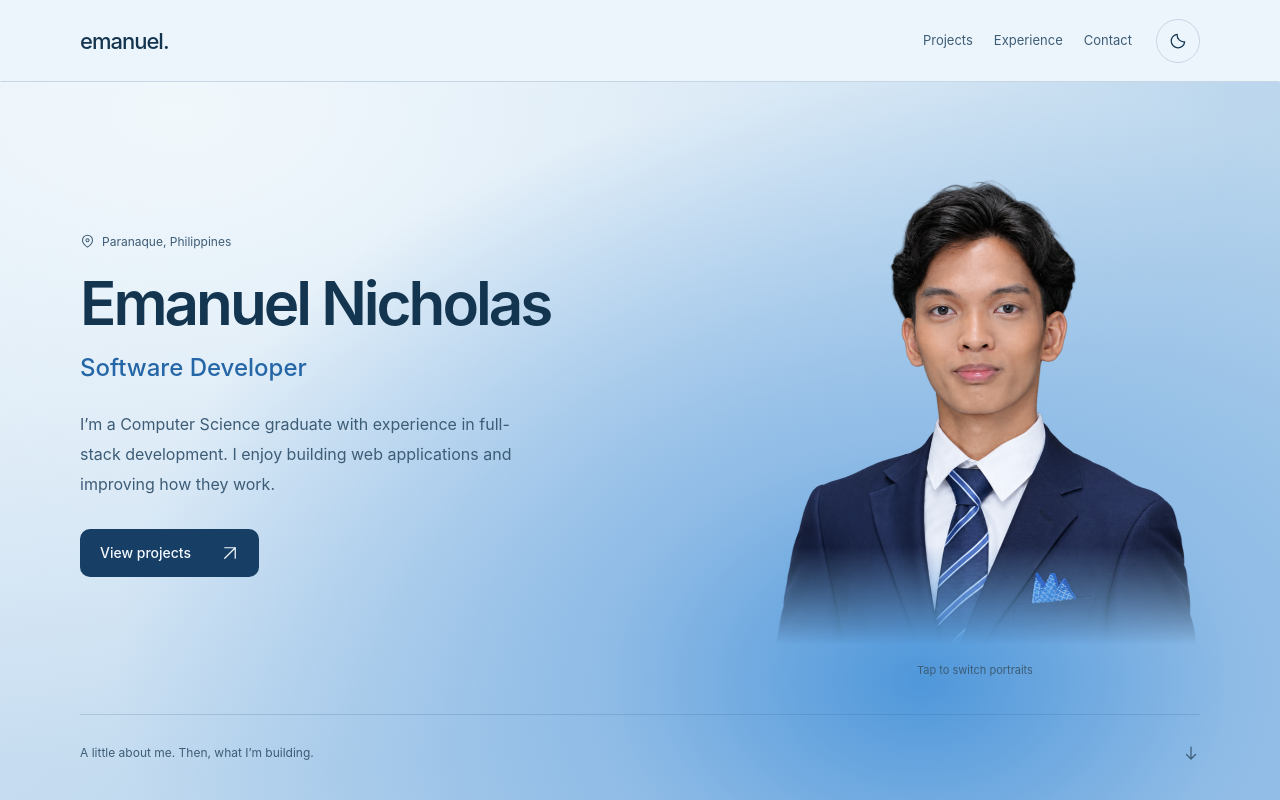
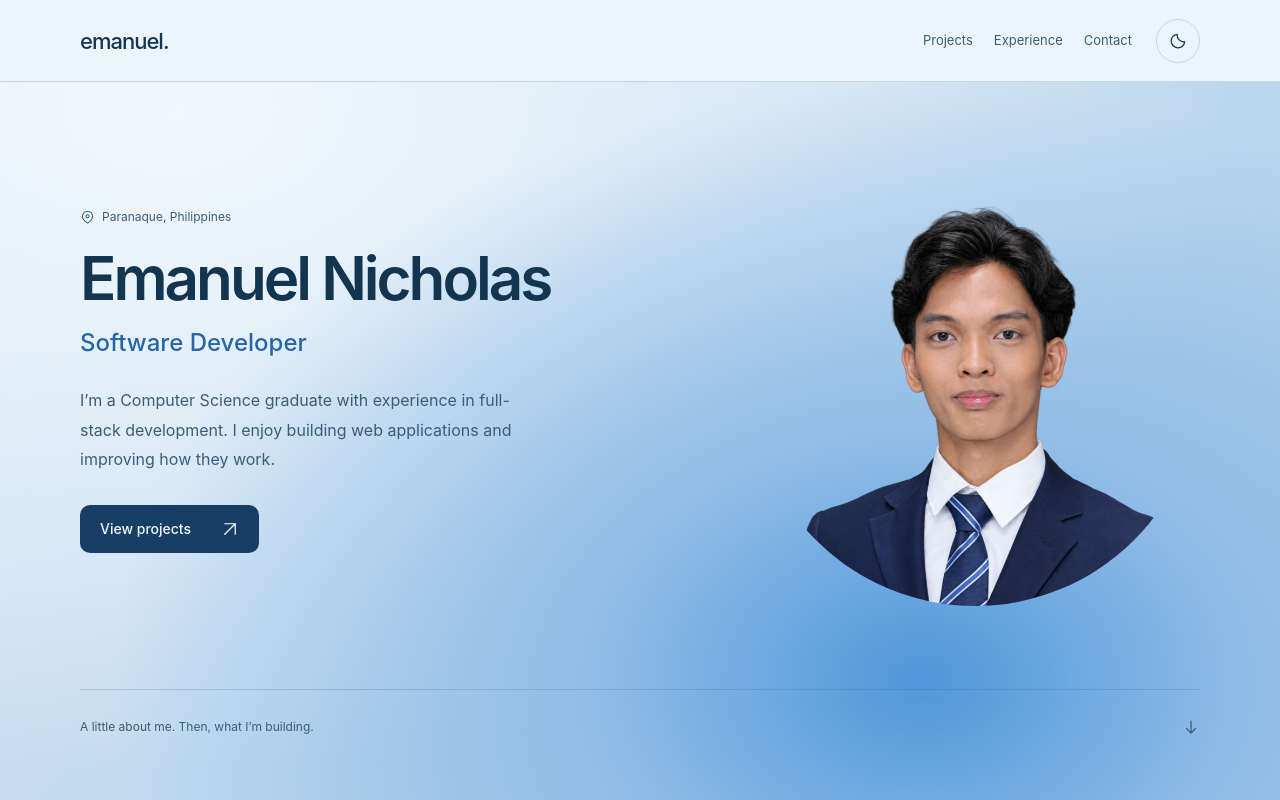
Before and after one commit to Emanuel-Nicholas-Manguera/eman-portfolio, a React (Vite) app: page / in a window 1280 px wide. Shown: the top 800 px of the page. Built offline with nearby package versions, Linux system fonts and the light colour scheme.

Commit message:
style: refine circular portrait and speed up crossfade

```diff
--- a/src/Introduction.css
+++ b/src/Introduction.css
@@ -99,7 +99,7 @@
   width: 100%;
   padding: 0;
   border: 0;
-  border-radius: 16px;
+  border-radius: 50%;
   color: inherit;
   background: transparent;
   cursor: pointer;
@@ -111,18 +111,16 @@
   position: relative;
   display: block;
   width: 100%;
-  aspect-ratio: 20 / 23;
+  aspect-ratio: 1;
   overflow: hidden;
-  /* A soft edge blends the cropped torso into either wallpaper. */
-  -webkit-mask-image: linear-gradient(#000 0%, #000 80%, transparent 99%);
-  mask-image: linear-gradient(#000 0%, #000 80%, transparent 99%);
+  border-radius: 50%;
 }
 
 .portrait-layer {
   position: absolute;
   display: block;
   transform: translateX(-50%);
-  transition: opacity 750ms ease-in-out;
+  transition: opacity 350ms ease-in-out;
 }
 
 .portrait-layer img {
@@ -135,14 +133,14 @@
 
 /* Match the eye line and head size across the two original poses. */
 .portrait-layer--suit {
-  top: 8.3%;
+  top: 10%;
   left: 52%;
   width: 100%;
   opacity: 1;
 }
 
 .portrait-layer--graduation {
-  top: -1.8%;
+  top: -1.6%;
   left: 50%;
   width: 134%;
   opacity: 0;
@@ -154,24 +152,6 @@
 
 .portrait-toggle[data-revealed='true'] .portrait-layer--graduation {
   opacity: 1;
-}
-
-.portrait-hint {
-  color: var(--muted-text);
-  font-size: 11px;
-}
-
-.portrait-hint {
-  display: flex;
-  align-items: center;
-  justify-content: center;
-  gap: 7px;
-  margin: 12px 0 0;
-  line-height: 1.5;
-}
-
-.portrait-hint--touch {
-  display: none;
 }
 
 .intro-scroll {
@@ -294,7 +274,6 @@
 .section-eyebrow,
 .intro-description,
 .intro-location,
-.portrait-hint,
 .intro-scroll,
 .work-number,
 .work-status,
@@ -370,16 +349,6 @@
   }
 }
 
-@media (hover: none), (pointer: coarse) {
-  .portrait-hint--mouse {
-    display: none;
-  }
-
-  .portrait-hint--touch {
-    display: inline;
-  }
-}
-
 @media (prefers-reduced-motion: reduce) {
   .portrait-layer,
   .intro-action,
--- a/src/Introduction.tsx
+++ b/src/Introduction.tsx
@@ -41,7 +41,6 @@ function Portrait() {
         className="portrait-toggle"
         type="button"
         aria-label={isPinned ? 'Show suit portrait' : 'Show graduation portrait'}
-        aria-describedby="portrait-hint"
         aria-pressed={isPinned}
         data-revealed={isRevealed}
         onPointerEnter={(event) => {
@@ -86,10 +85,6 @@ function Portrait() {
           </span>
         </span>
       </button>
-      <figcaption className="portrait-hint" id="portrait-hint">
-        <span className="portrait-hint--mouse">Hover or click to switch portraits</span>
-        <span className="portrait-hint--touch">Tap to switch portraits</span>
-      </figcaption>
     </figure>
   )
 }
```
